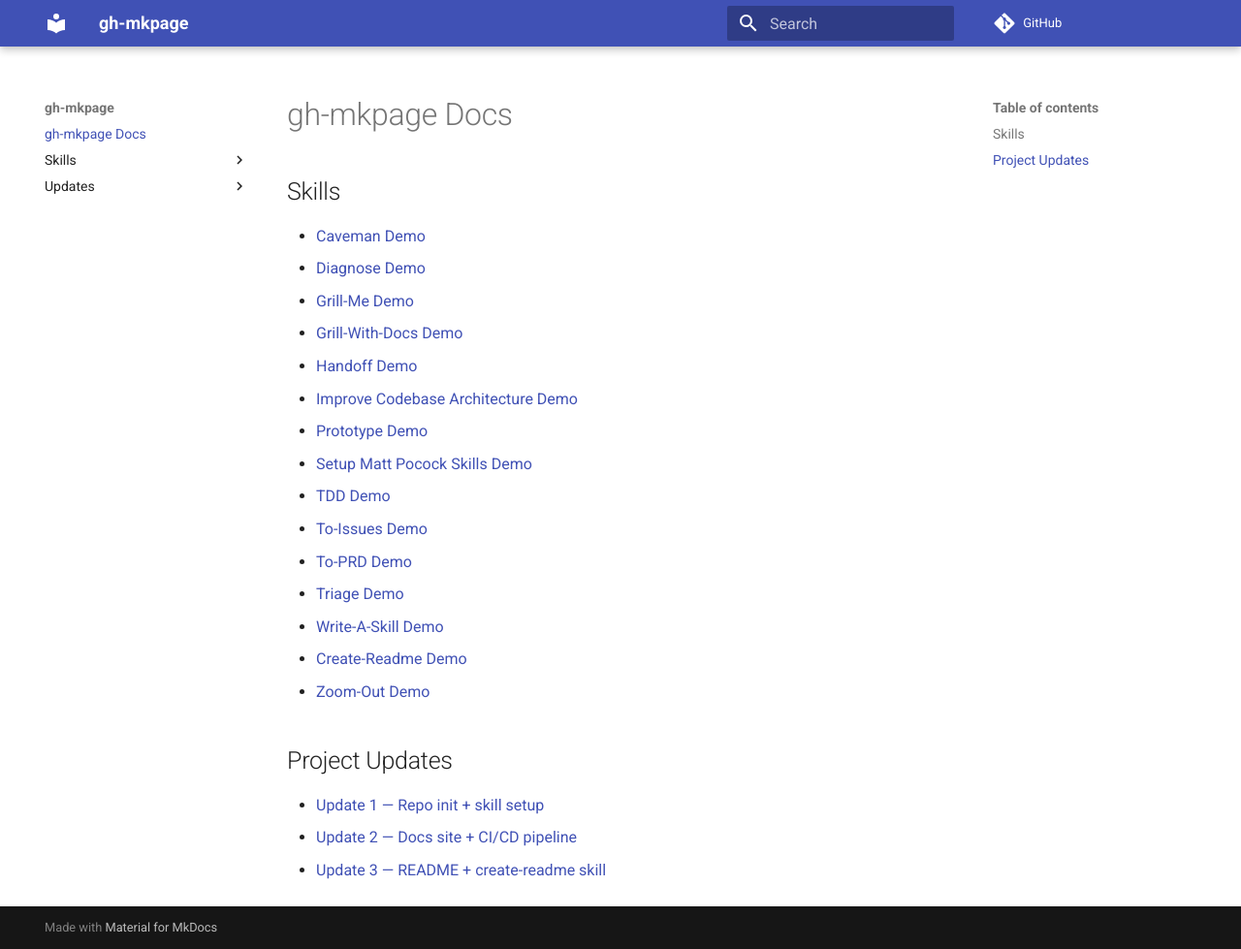
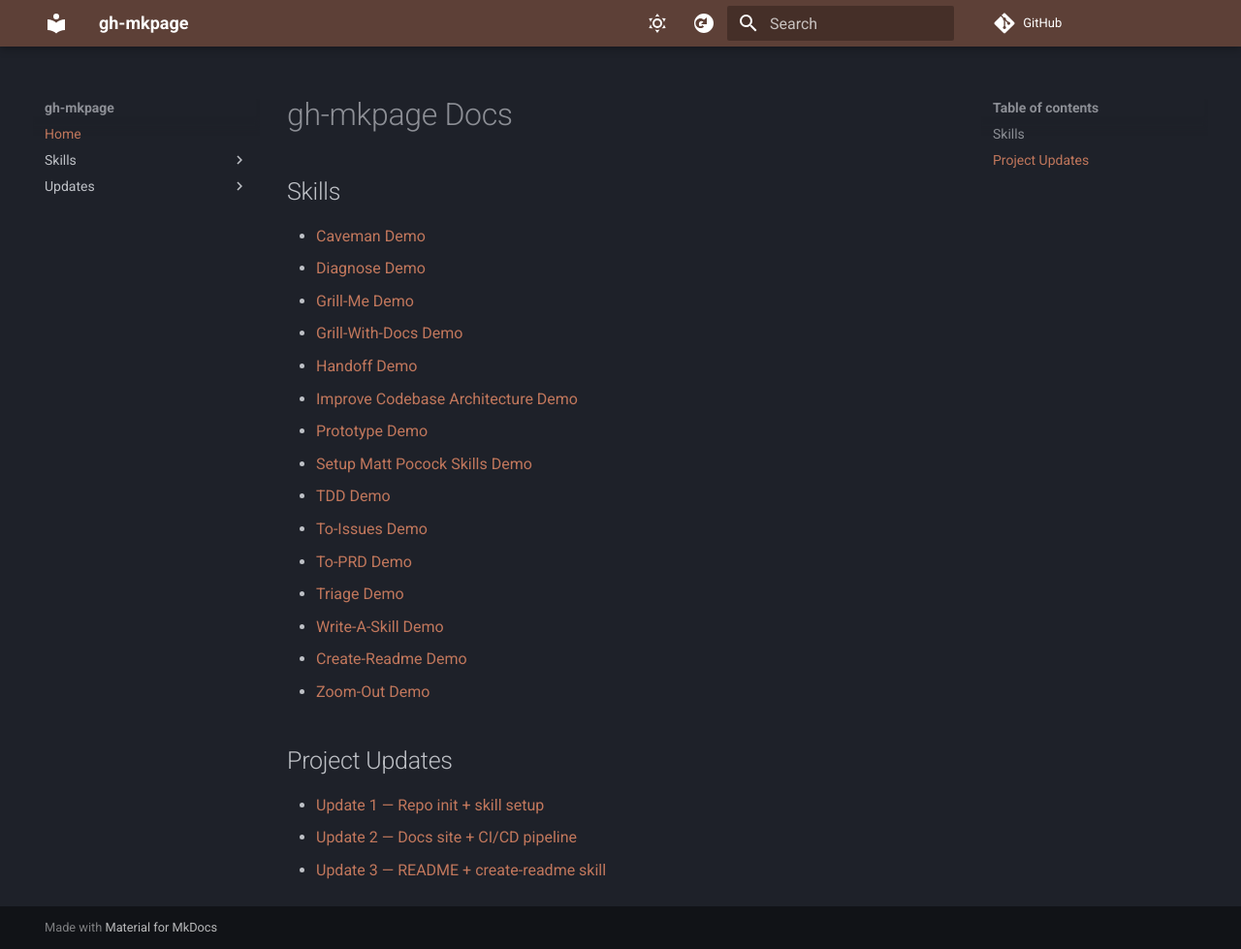
Before and after one commit to mibracy/gh-mkpage, an MkDocs documentation site: the page built from docs/index.md, in a window 1280 px wide and 979 px high. Shown: the whole window at 97% size. Built offline with MkDocs 1.6.1 and Material for MkDocs 9.7.7, drawn with Linux system fonts in a browser that asks for light colours; comment, search, counter and statistics services are not loaded.

Commit message:
Add nav, brown dark/light palette, reset button

```diff
--- /dev/null
+++ b/docs/javascripts/prefs.js
@@ -0,0 +1,15 @@
+document.addEventListener("DOMContentLoaded", function () {
+  var btn = document.createElement("a");
+  btn.className = "md-header__button md-icon";
+  btn.title = "Reset theme to defaults";
+  btn.innerHTML = '<svg xmlns="http://www.w3.org/2000/svg" viewBox="0 0 24 24" width="20" height="20"><path fill="currentColor" d="M12 2C6.48 2 2 6.48 2 12s4.48 10 10 10 10-4.48 10-10S17.52 2 12 2zm5 11h-8l2.5-2.5c-.5-.5-1.16-.8-1.91-.8-1.49 0-2.69 1.2-2.69 2.69S7.1 15.08 8.59 15.08c.84 0 1.58-.38 2.06-1l1.36 1.36c-.89.98-2.16 1.56-3.59 1.56-2.76 0-5-2.24-5-5s2.24-5 5-5c1.38 0 2.63.56 3.54 1.46L15 6v7z"/></svg>';
+  btn.style.cursor = "pointer";
+  btn.addEventListener("click", function () {
+    localStorage.removeItem("__palette");
+    location.reload();
+  });
+  var header = document.querySelector(".md-header__inner .md-header__button:last-child");
+  if (header) {
+    header.parentNode.insertBefore(btn, header.nextSibling);
+  }
+});
--- /dev/null
+++ b/docs/stylesheets/extra.css
@@ -0,0 +1,13 @@
+[data-md-color-scheme="slate"] {
+  --md-primary-fg-color: #5d4037;
+  --md-primary-fg-color--light: #8d6e63;
+  --md-primary-fg-color--dark: #3e2723;
+  --md-accent-fg-color: #ffb300;
+}
+
+[data-md-color-scheme="default"] {
+  --md-primary-fg-color: #6d4c41;
+  --md-primary-fg-color--light: #a1887f;
+  --md-primary-fg-color--dark: #4e342e;
+  --md-accent-fg-color: #ff8f00;
+}
--- a/mkdocs.yml
+++ b/mkdocs.yml
@@ -9,7 +9,50 @@
     - navigation.instant
     - navigation.instant.progress
     - navigation.tracking
+    - navigation.indexes
     - search.highlight
+  palette:
+    - scheme: slate
+      primary: brown
+      accent: amber
+      toggle:
+        icon: material/weather-sunny
+        name: Switch to light mode
+    - scheme: default
+      primary: brown
+      accent: amber
+      toggle:
+        icon: material/weather-night
+        name: Switch to dark mode
+
+extra_css:
+  - stylesheets/extra.css
+
+extra_javascript:
+  - javascripts/prefs.js
+
+nav:
+  - Home: index.md
+  - Skills:
+    - Caveman: skills/caveman-demo.md
+    - Create-Readme: skills/create-readme-demo.md
+    - Diagnose: skills/diagnose-demo.md
+    - Grill-Me: skills/grill-me-demo.md
+    - Grill-With-Docs: skills/grill-with-docs-demo.md
+    - Handoff: skills/handoff-demo.md
+    - Improve Architecture: skills/improve-codebase-architecture-demo.md
+    - Prototype: skills/prototype-demo.md
+    - Setup: skills/setup-matt-pocock-skills-demo.md
+    - TDD: skills/tdd-demo.md
+    - To-Issues: skills/to-issues-demo.md
+    - To-PRD: skills/to-prd-demo.md
+    - Triage: skills/triage-demo.md
+    - Write-A-Skill: skills/write-a-skill-demo.md
+    - Zoom-Out: skills/zoom-out-demo.md
+  - Updates:
+    - "Update 1 — Init": updates/001-repo-init.md
+    - "Update 2 — Docs + CI": updates/002-docs-ci.md
+    - "Update 3 — README": updates/003-readme.md
 
 markdown_extensions:
   - pymdownx.superfences:
```
